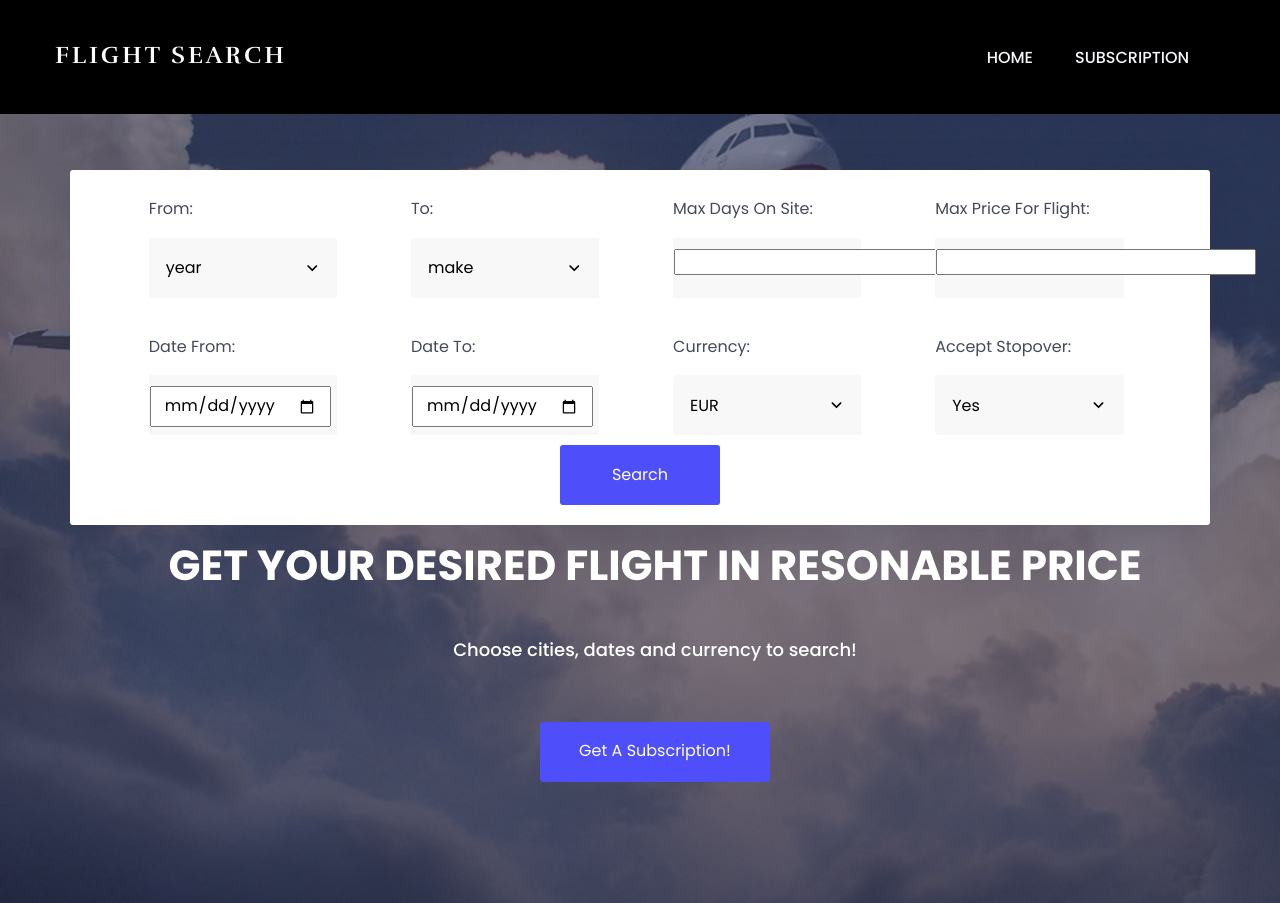
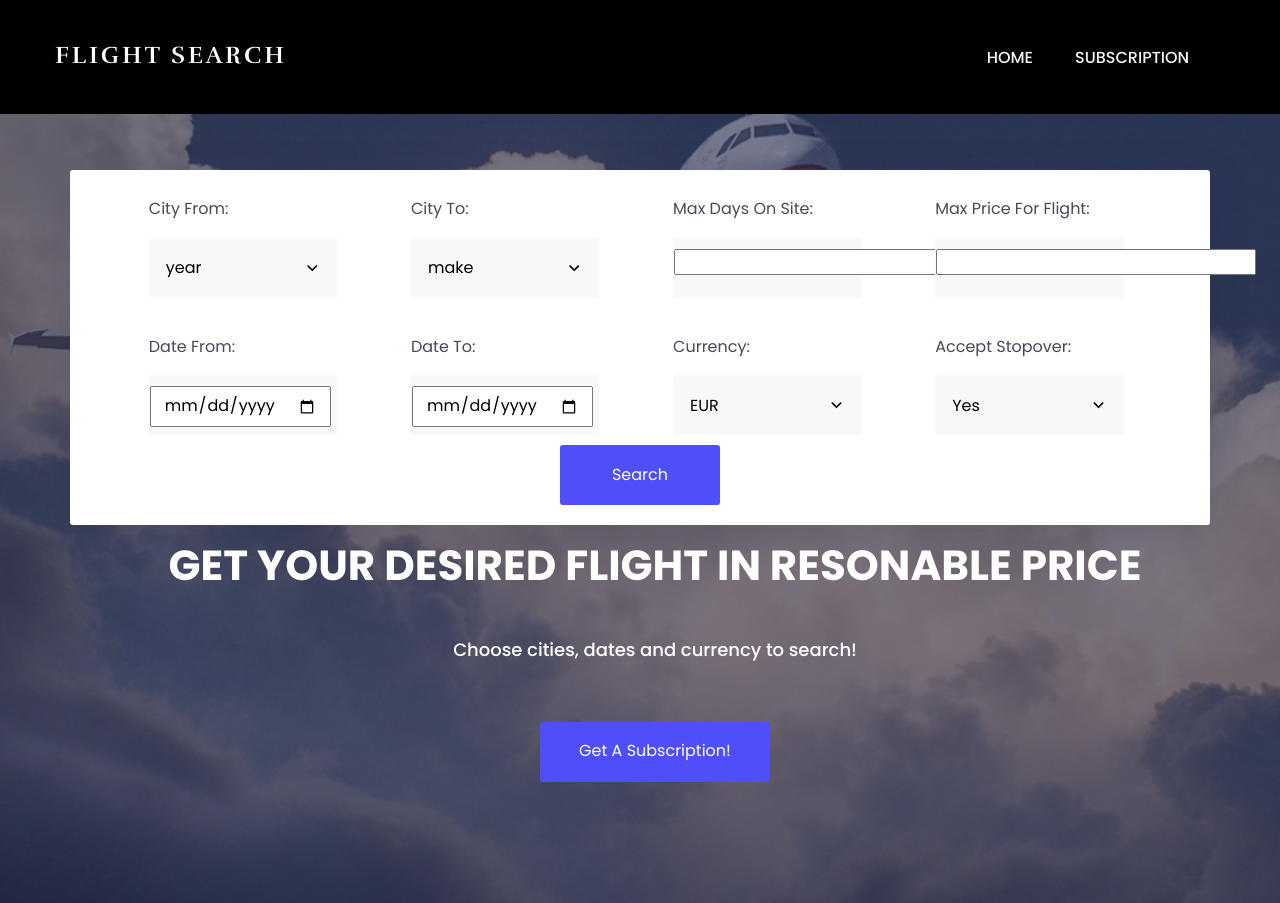
Before and after one commit to Hampter-wojkur/Flight-Search-Web-App, a Flask app: page / in a window 1280 px wide. Shown: the top 903 px of the page. Run offline with Flask 3, Linux system fonts and the light colour scheme; some libraries are stand-ins or nearby versions.

Commit message:
fix: HTML elements in search menu refactored

```diff
--- a/templates/start.html
+++ b/templates/start.html
@@ -106,7 +106,7 @@
 							<div class="row">
 								<div class="col-md-offset-1 col-md-2 col-sm-12">
 									<div class="single-model-search">
-										<h2>From:</h2>
+										<h2>City From:</h2>
 										<div class="model-select-icon">
 											<select class="form-control">
 
@@ -141,7 +141,7 @@
 								</div>
 								<div class="col-md-offset-1 col-md-2 col-sm-12">
 									<div class="single-model-search">
-										<h2>To:</h2>
+										<h2>City To:</h2>
 										<div class="model-select-icon">
 											<select class="form-control">
 
```
